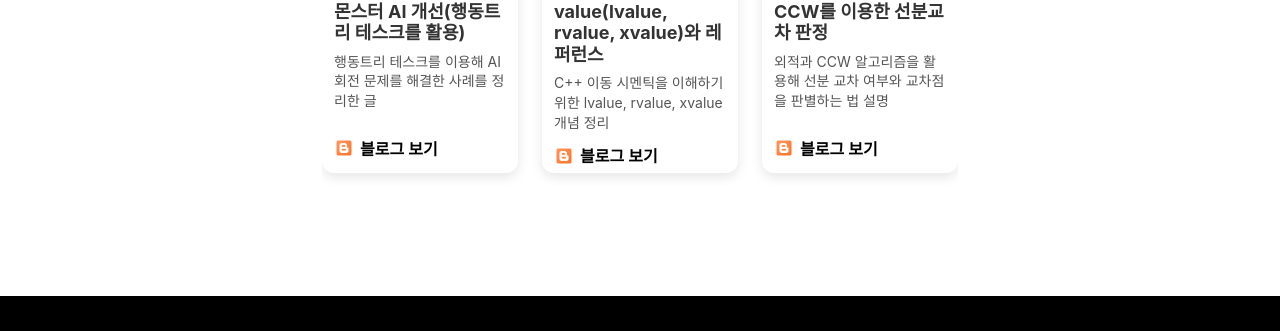
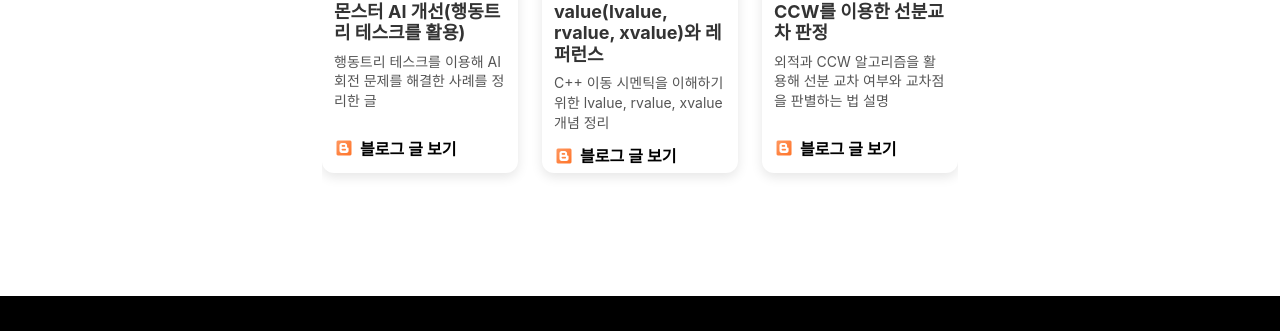
Before and after one commit to k99812/k99812.github.io, a Jekyll site: the page built from index.md, in a window 1280 px wide and 900 px high, scrolled down 1758 px. Shown: the part 450-781 px from the top of the window. Built offline with Jekyll 4.4.1, drawn with Linux system fonts in a browser that asks for light colours; cached includes are drawn as plain includes.

Commit message:
Update index.md

```diff
--- a/index.md
+++ b/index.md
@@ -65,7 +65,7 @@ Unreal Engine 5 기반의 전투 시스템을 설계하며, GAS를 활용한 콤
       <img src="/assets/images/blog.png"
            alt="블로그 링크"
            class="blog-icon" />
-        <span>블로그 보기</span>
+        <span>블로그 글 보기</span>
     </a>
   </div>
   </div>
@@ -80,7 +80,7 @@ Unreal Engine 5 기반의 전투 시스템을 설계하며, GAS를 활용한 콤
         <img src="/assets/images/blog.png"
            alt="블로그 링크"
            class="blog-icon" />
-        <span>블로그 보기</span>
+        <span>블로그 글 보기</span>
       </a>
     </div>
   </div>
@@ -95,7 +95,7 @@ Unreal Engine 5 기반의 전투 시스템을 설계하며, GAS를 활용한 콤
       <img src="/assets/images/blog.png"
            alt="블로그 링크"
            class="blog-icon" />
-        <span>블로그 보기</span>
+        <span>블로그 글 보기</span>
     </a>
   </div>
   </div>
```
